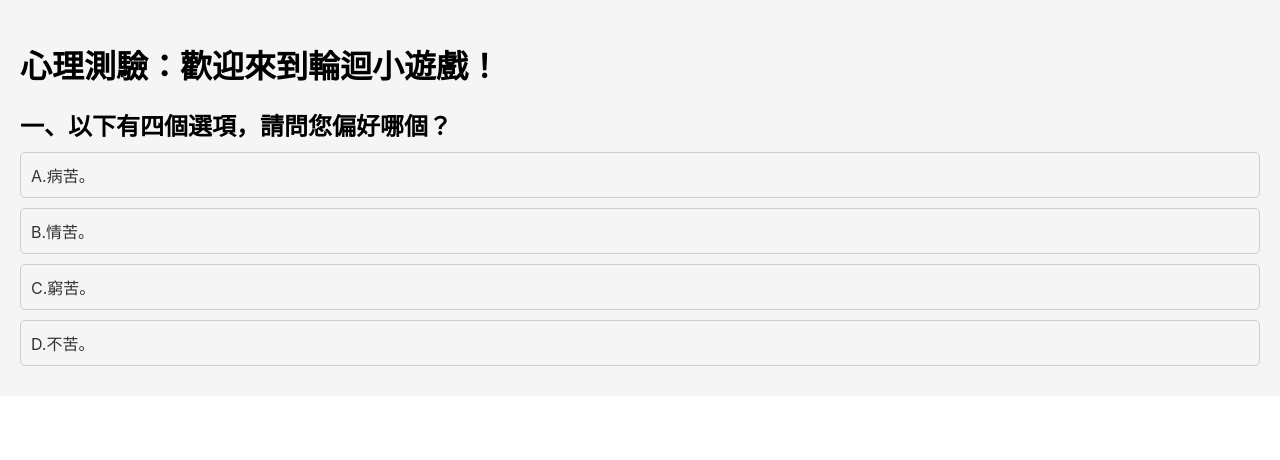
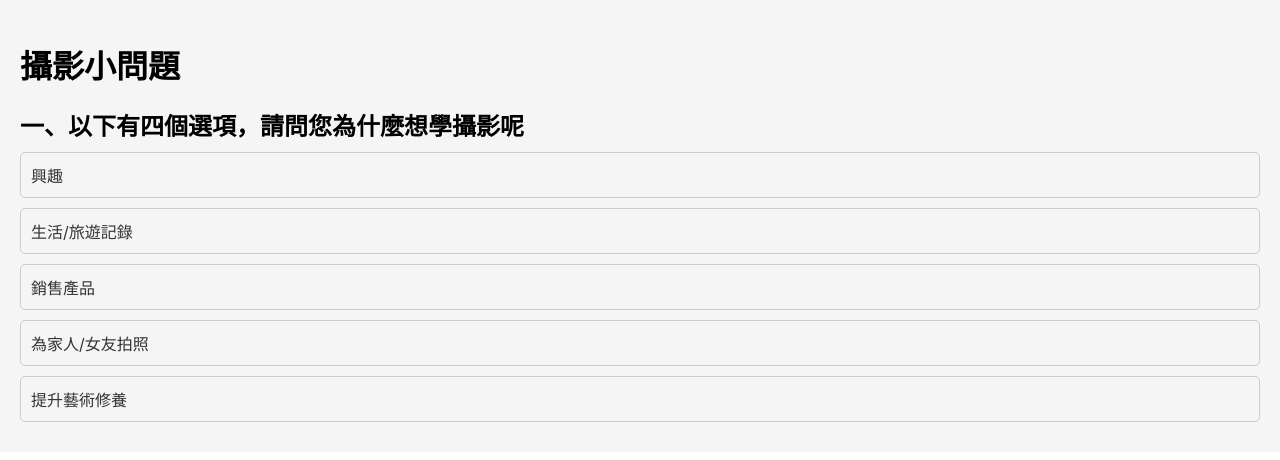
Before and after one commit to meinei1333/jsonquestion, a React (Create React App) app: page / in a window 1280 px wide. Shown: the top 460 px of the page. Built offline with nearby package versions, Linux system fonts and the light colour scheme.

Commit message:
photography

```diff
--- a/src/App.tsx
+++ b/src/App.tsx
@@ -11,7 +11,7 @@ interface Question {
   answers?: number[];
   options?: string[];
   answer?: string;
-  next?: number;
+  url?: string;
 }
 
 function App() {
@@ -28,7 +28,7 @@ function App() {
     return (
       <div className="App">
         <div className="app-container">
-          <h1>心理測驗：歡迎來到輪迴小遊戲！</h1>
+          <h1>攝影小問題</h1>
           <div key={questions?.id}>
             <h2>{questions?.question}</h2>
             <ul>
@@ -46,9 +46,8 @@ function App() {
     return (
       <div className="App">
         <div className="app-container">
-          <h1>心理測驗：歡迎來到輪迴小遊戲！</h1>
-          <h2>{questions?.answer}</h2>
-          {questions?.answer && <a href={`?questionID=${questions?.next}`}>{`請回到第${questions?.next && questions?.next + 1}題`}</a>}
+          <h1>攝影小問題</h1>
+          <a href={questions?.url} target="_blank">{questions?.answer}</a>
         </div>
       </div>
     );
--- a/src/question.json
+++ b/src/question.json
@@ -2,275 +2,119 @@
     {
         "id": 0,
         "isQuestion": true,
-        "question": "一、以下有四個選項，請問您偏好哪個？",
+        "question": "一、以下有四個選項，請問您為什麼想學攝影呢",
         "options": [
-            "A.病苦。",
-            "B.情苦。",
-            "C.窮苦。",
-            "D.不苦。"
+            "興趣",
+            "生活/旅遊記錄",
+            "銷售產品",
+            "為家人/女友拍照",
+            "提升藝術修養"
         ],
         "answers": [
-            1,
             2,
-            3,
-            4
+            2,
+            2,
+            2,
+            2
         ]
     },
     {
         "id": 1,
         "isQuestion": true,
-        "question": "二、歡迎來到病苦。請問您想選擇哪種病苦？",
+        "question": "二、對於攝影的名詞(iso/亮度...),你了解有多少呢",
         "options": [
-            "A.身體有病。",
-            "B.心理有病。",
-            "C.家人有病。"
+            "0%",
+            "了解一點",
+            "有點涉略",
+            "非常了解"
         ],
         "answers": [
-            5,
-            5,
-            5
+            3,
+            3,
+            3,
+            3
         ]
     },
     {
         "id": 2,
         "isQuestion": true,
-        "question": "三、歡迎來到情苦。請問您想選擇哪種情苦？",
+        "question": "三、對於修圖軟体, 了解多少?",
         "options": [
-            "A.求不得。",
-            "B.分不開。",
-            "C.背叛。"
+            "完全沒用過",
+            "聽過",
+            "有點過一點",
+            "高手"
         ],
         "answers": [
-            6,
-            6,
-            6
+            4,
+            4,
+            4,
+            4
         ]
     },
     {
         "id": 3,
         "isQuestion": true,
-        "question": "四、歡迎來到窮苦。請問您想選擇哪種窮苦？",
+        "question": "四、有制作影片需求嗎?",
         "options": [
-            "A.什麼都買不起。",
-            "B.買什麼都不快樂。",
-            "C.錢很多可是不是自己的。"
+            "NO",
+            "Yes"
         ],
         "answers": [
-            7,
-            7,
-            7
+            6,
+            5
         ]
     },
     {
         "id": 4,
         "isQuestion": true,
-        "question": "五、歡迎來到不苦。請問您想選擇哪種不苦？",
+        "question": "五、對於影片的制作的軟体有多少解?",
         "options": [
-            "A.無法同理病苦。",
-            "B.無法同理情苦。",
-            "C.無法同理窮苦。"
+            "完全沒有使用過",
+            "聽過",
+            "會用一些基本的",
+            "中等",
+            "高手"
         ],
         "answers": [
             8,
             8,
-            8
+            9
         ]
     },
     {
         "id": 5,
-        "isQuestion": true,
-        "question": "六、歡迎來到病苦第二題，請問您偏好怎麼解決病苦？",
-        "options": [
-            "A.看不完的醫生。",
-            "B.吃不完的藥。",
-            "C.試不完的偏方。",
-            "D.尋求宗教解釋。"
-        ],
-        "answers": [
-            9,
-            9,
-            9,
-            9
-        ]
+        "isQuestion": false,
+        "question": "",
+        "answer": "攝影速成班",
+        "url": "https://www.example.com"
     },
     {
         "id": 6,
-        "isQuestion": true,
-        "question": "七、歡迎來到情苦第二題，請問您偏好怎麼解決情苦？",
-        "options": [
-            "A.找各種心理諮商或卡牌指引。",
-            "B.逃避面對感情狀況，活在自己的世界。",
-            "C.把魅力點滿。",
-            "D.創造虛擬伴侶。"
-        ],
-        "answers": [
-            10,
-            10,
-            10,
-            10
-        ]
+        "isQuestion": false,
+        "question": "",
+        "answer": "攝影中階課程",
+        "url": "https://www.example.com"
     },
     {
         "id": 7,
-        "isQuestion": true,
-        "question": "八、歡迎來到窮苦第二題，請問您偏好怎麼解決窮苦？",
-        "options": [
-            "A.工作到累死配高風險投機。",
-            "B.用功學習理財或財富智慧助人。",
-            "C.去學吸引力法則吸錢。"
-        ],
-        "answers": [
-            11,
-            11,
-            11
-        ]
+        "isQuestion": false,
+        "question": "",
+        "answer": "攝影+短影片剪輯速成班",
+        "url": "https://www.example.com"
     },
     {
         "id": 8,
-        "isQuestion": true,
-        "question": "九、歡迎來到不苦第二題，請問您偏好怎麼享受不苦？",
-        "options": [
-            "A.去聽別人如何病苦。",
-            "B.去聽別人如何情苦。",
-            "C.去聽別人如何窮苦。"
-        ],
-        "answers": [
-            12,
-            12,
-            12
-        ]
+        "isQuestion": false,
+        "question": "",
+        "answer": "攝影+影片+行銷速成班",
+        "url": "https://www.example.com"
     },
     {
         "id": 9,
-        "isQuestion": true,
-        "question": "十、歡迎來到病苦第三題，請問您偏好怎麼走出病苦的輪迴？",
-        "options": [
-            "A.自醫醫人，去當醫生幫別人看病。",
-            "B.自藥藥人，去當藥師幫別人選藥。",
-            "C.自然人，去當薩滿帶別人去大自然。",
-            "D.自作孽，去當廟公幫別人看業力。"
-        ],
-        "answers": [
-            13,
-            14,
-            15,
-            16
-        ]
-    },
-    {
-        "id": 10,
-        "isQuestion": true,
-        "question": "十一、歡迎來到情苦第三題，請問您偏好怎麼走出情苦的輪迴？",
-        "options": [
-            "A.去當心理諮商師或塔羅師，總之至少省了諮商費。",
-            "B.出家。",
-            "C.嘗試去當國王或女王，建立後宮。",
-            "D.跨次元戀愛。"
-        ],
-        "answers": [
-            17,
-            18,
-            19,
-            20
-        ]
-    },
-    {
-        "id": 11,
-        "isQuestion": true,
-        "question": "十二、歡迎來到窮苦第三題，請問您偏好怎麼走出窮苦的輪迴？",
-        "options": [
-            "A.把老闆開除，再把自己開除，娉請上帝當老闆，從此不問金錢事。",
-            "B.把金權體制搞垮，破矩陣，然後多做功德，有功有俸祿。（",
-            "C.搞宗教斂財，啊不是、是君子愛財取之有道，一邊做功德一邊造業，平衡就好。"
-        ],
-        "answers": [
-            21,
-            22,
-            23
-        ]
-    },
-    {
-        "id": 12,
         "isQuestion": false,
         "question": "",
-        "answer": "由於您無法同理別人的苦，所以無法享受不苦是什麼感覺，於是你決定要體驗一下受苦的感覺，",
-        "next": 0
-    },
-    {
-        "id": 13,
-        "isQuestion": false,
-        "question": "",
-        "answer": "醫生你好！感謝你。為了增進你的醫術，我想你需要更多的臨床考察幫助你的醫術論點是科學有效的，請問您目前在研究哪方面的疾病？",
-        "next": 1
-    },
-    {
-        "id": 14,
-        "isQuestion": false,
-        "question": "",
-        "answer": "藥師你好！我想你得先成為藥罐子，不然你怎麼開藥？什麼？你說你不可能什麼藥都試過，那你怎能保證不會開錯藥？有推薦什麼可以吃了不用再吃的藥嗎？",
-        "next": 1
-    },
-    {
-        "id": 15,
-        "isQuestion": false,
-        "question": "",
-        "answer": "薩滿你好！大自然的療癒力真的很棒，你懂得使用自然療法，但是你怎麼解決小黑蚊？開玩笑的。不過，聽說一分錢一分貨，有沒有賣貴一點的大自然？你怎麼收費？",
-        "next": 3
-    },
-    {
-        "id": 16,
-        "isQuestion": false,
-        "question": "",
-        "answer": "廟公你好！我前世是造了什麼孽？消業障要繳多少功德費？哇！這麼多？我還是繼續擔業力好了。",
-        "next": 1
-    },
-    {
-        "id": 17,
-        "isQuestion": false,
-        "question": "",
-        "answer": "心理諮商師/塔羅師！你好，我下一個完美的對象什麼時候會來拯救我？什麼？認識我自己？真沒用，下一位。",
-        "next": 2
-    },
-    {
-        "id": 18,
-        "isQuestion": false,
-        "question": "",
-        "answer": "法師您好，你都怎麼解決...那個...就是男女方面的需求。什麼？雌雄同體陰陽合一？還是算了、那有什麼樂趣？",
-        "next": 2
-    },
-    {
-        "id": 19,
-        "isQuestion": false,
-        "question": "",
-        "answer": "國王/女王萬歲萬歲萬萬歲，請問您都怎麼協調宮鬥方面的權衡問題？什麼？讓他們自己爭寵？這個...業力更重了吧。",
-        "next": 2
-    },
-    {
-        "id": 20,
-        "isQuestion": false,
-        "question": "",
-        "answer": "穿越異世界的勇者啊！您談的是升維戀愛，還是降維戀愛啊？我聽說有五次元跟二次元的選擇...可是我還是偏好三次元的。",
-        "next": 2
-    },
-    {
-        "id": 21,
-        "isQuestion": false,
-        "question": "",
-        "answer": "哇、你的老闆是上帝，那你的工作內容是什麼？修正人類？怎麼修啊？",
-        "next": 0
-    },
-    {
-        "id": 22,
-        "isQuestion": false,
-        "question": "",
-        "answer": "做功德有俸祿是什麼意思？哦...你是說被幫助的人會為了報恩隨喜供養你？那可以教我怎麼做功德嗎，聽起太佛了。什麼？先選一種苦去體驗？",
-        "next": 0
-    },
-    {
-        "id": 23,
-        "isQuestion": false,
-        "question": "",
-        "answer": "你是業力大師了吧，教教我！什麼？你說要給我做一個輪迴測驗看看我的業力天賦？",
-        "next": 0
+        "answer": "攝影+短影片剪輯班",
+        "url": "https://www.example.com"
     }
 ]
```
